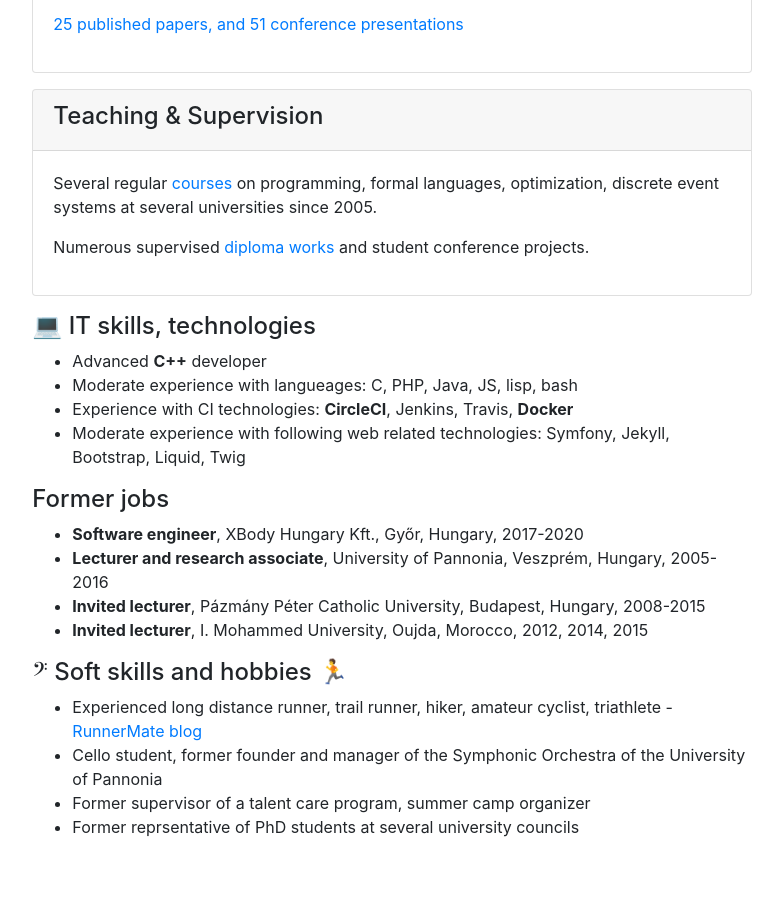
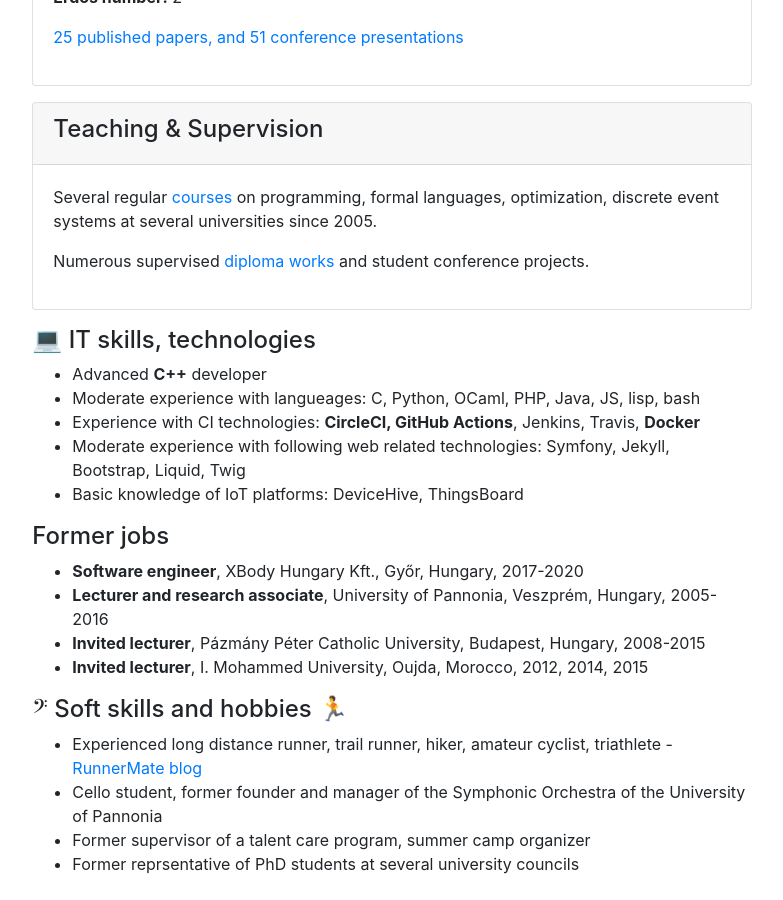
Before and after one commit to hegyhati/hegyhati.github.io, a Jekyll site: the page built from index.html, in a window 1280 px wide and 900 px high, scrolled down 1562 px. Shown: the whole window, without its empty margins (248-1031 px from the left). Built offline with Jekyll 4.4.1, drawn with Linux system fonts in a browser that asks for light colours; before the commit the page ends 2425 px from its top, so only the background shows below that; some of the changed text lies outside the part shown.

Commit message:
RTS Pro update

```diff
--- a/_includes/cv.html
+++ b/_includes/cv.html
@@ -96,9 +98,10 @@
         <h4>💻 IT skills, technologies</h4>
         <ul>
             <li>Advanced <b>C++</b> developer</li>
-            <li>Moderate experience with langueages: C, PHP, Java, JS, lisp, bash</li>
-            <li>Experience with CI technologies: <b>CircleCI</b>, Jenkins, Travis, <b>Docker</b></li>
+            <li>Moderate experience with langueages: C, Python, OCaml, PHP, Java, JS, lisp, bash</li>
+            <li>Experience with CI technologies: <b>CircleCI, GitHub Actions</b>, Jenkins, Travis, <b>Docker</b></li>
             <li>Moderate experience with following web related technologies: Symfony, Jekyll, Bootstrap, Liquid, Twig</li>
+            <li>Basic knowledge of IoT platforms: DeviceHive, ThingsBoard</li>
         </ul>
 
         <h4>Former jobs</h4>
```
Also changed, not shown: other parts of _includes/cv.html (+3 -1 lines).
